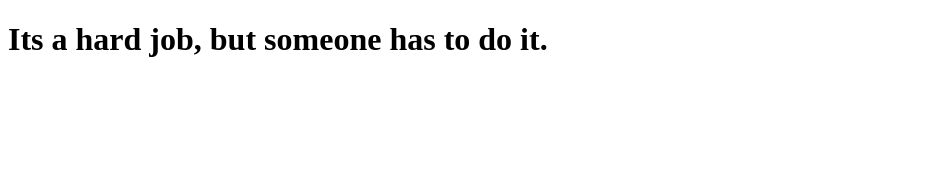
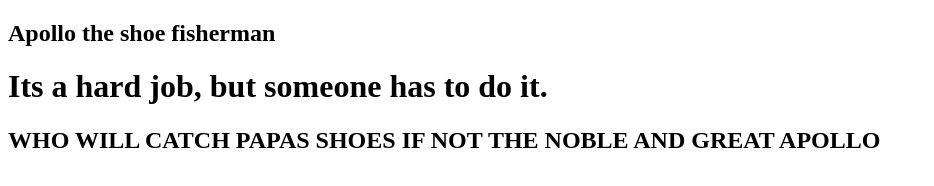
Before and after one commit to andydavis6055/Apollo-the-shoe-fisherman, a plain HTML site: page index.html in a window 1280 px wide. Shown: the whole page, without its empty margins (0-934 px from the left). Drawn offline with Linux system fonts and the light colour scheme.

Commit message:
added stuff

```diff
--- a/index.html
+++ b/index.html
@@ -5,6 +5,8 @@
     <title>Apollo the shoe fisherman</title>
   </head>
   <body>
+    <h2>Apollo the shoe fisherman</h2>
     <h1>Its a hard job, but someone has to do it.</h1>
+    <script src="script.js"></script>
   </body>
 </html>
--- /dev/null
+++ b/script.js
@@ -0,0 +1,3 @@
+const h2 = document.createElement("h2");
+h2.textContent = "WHO WILL CATCH PAPAS SHOES IF NOT THE NOBLE AND GREAT APOLLO";
+document.querySelector("body").appendChild(h2);
--- a/style.css
+++ b/style.css
@@ -1,9 +1,3 @@
-head {
-    background-color: bisque;
+body {
+    background-color: blueviolet;
 }
-head {
-    text-align: center;
-}
-body {
-    text-emphasis-color: blue;
-}
```
Also changed, not shown: 1 other file.
